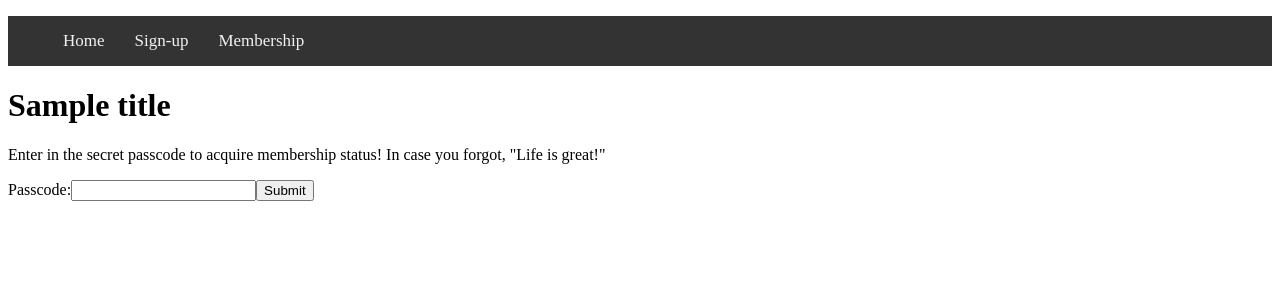
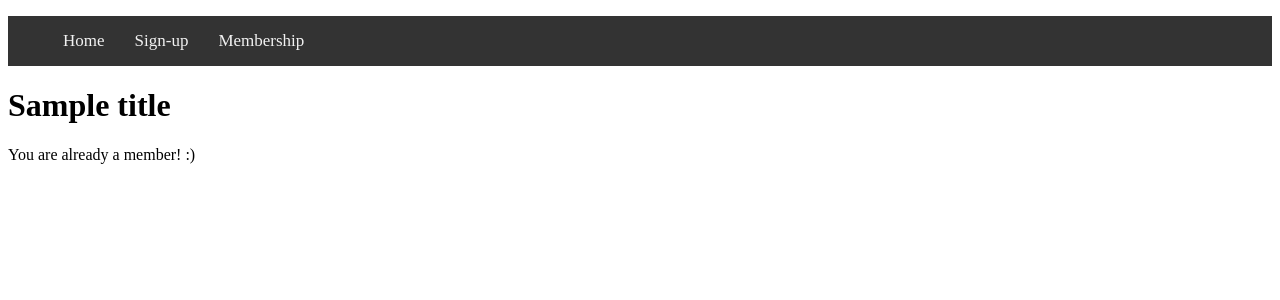
Before and after one commit to ultrawide/members-only-messageboard, a Node server app: template views/membership.pug in a window 1280 px wide. Shown: the top 300 px of the page. Run offline with Node 20, Linux system fonts and the light colour scheme; tables that the repository leaves empty hold one stand-in row (values such as "Sample post"); the template is opened without the code that fills it: values that come from a table or form of the project are taken from there, most other values are stand-ins (such as "Sample title", 1, 10 or a date in 2020); some libraries are stand-ins or nearby versions.

Commit message:
Fix membership view templates

```diff
--- a/views/membership.pug
+++ b/views/membership.pug
@@ -3,7 +3,7 @@ extends layout
 block content
   h1 #{title}
 
-  if !user
+  if user.memberstatus !== "Member"
     p Enter in the secret passcode to acquire membership status! In case you forgot, "Life is great!"
 
     form(method='POST', action='')
@@ -11,5 +11,7 @@ block content
         label(for="passcode") Passcode:
         input(type='text', name="passcode")
         button.btn.btn-primary(type='submit') Submit
+  else if user.memberstatus === "Member"
+    p You are already a member! :)
   else
     p Please log in first for membership
```
